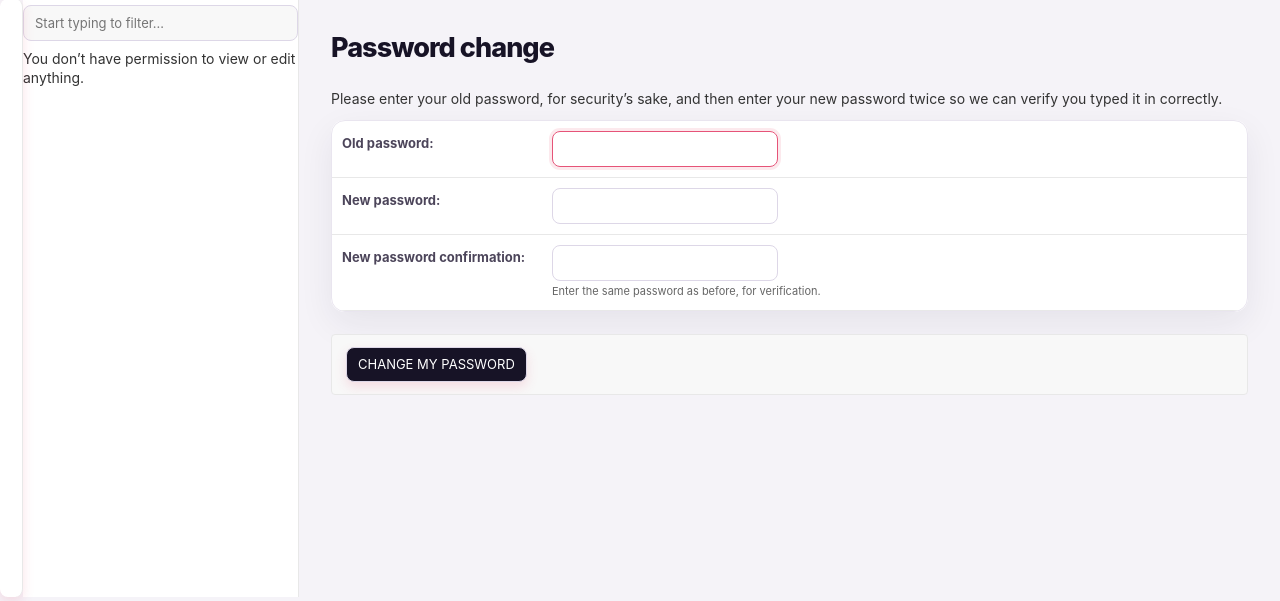
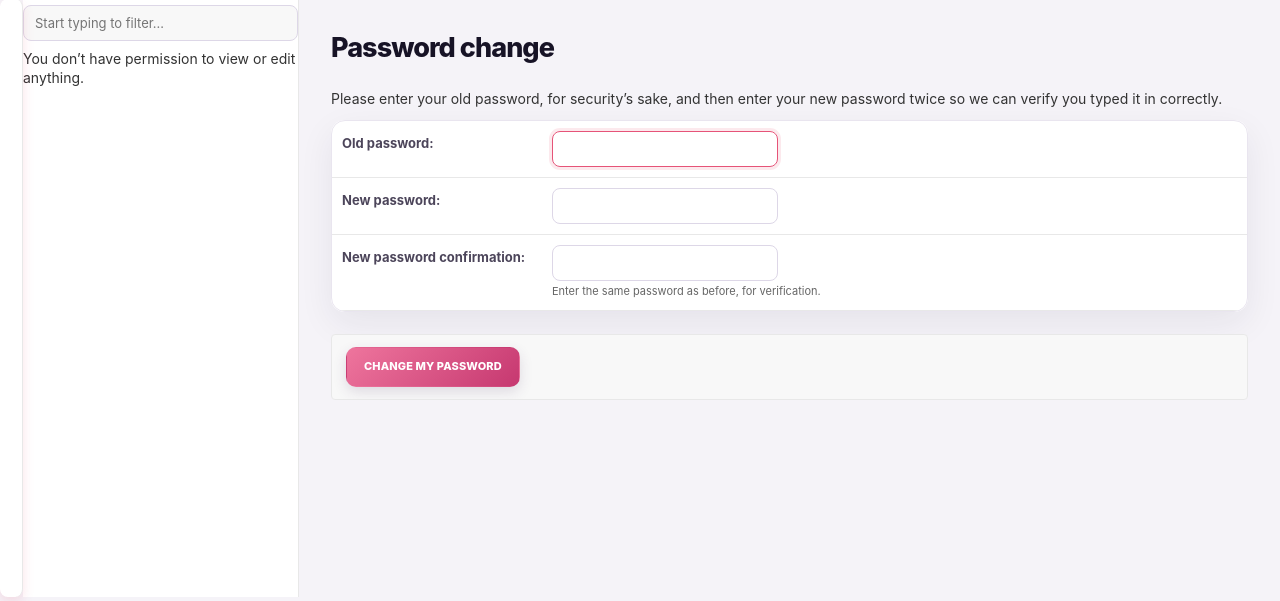
Before and after one commit to ThembelaniProject/voting, a Django app: a page that uses templates/admin/base_site.html in a window 1280 px wide. Shown: the part 114-715 px from the top of the page. Run offline with Django 5.2, Linux system fonts and the light colour scheme; the visitor is signed in with stand-in values (Sample User, id 1).

Commit message:
Polish admin buttons with clear colors and readable labels

```diff
--- a/static/css/admin.css
+++ b/static/css/admin.css
@@ -355,3 +355,130 @@ body.app-competition.model-competition.change-list .paginator{padding:14px 4px}
   #changelist .actions button,
   #changelist .actions input[type=submit]{width:100%}
 }
+
+
+/* Pheli FM admin buttons: solid surfaces, clear labels and reliable stacking */
+body .submit-row,
+body #changelist .actions,
+body .object-tools,
+body .related-widget-wrapper {
+  isolation:isolate;
+}
+body #content a.button,
+body #content button,
+body #content input[type=submit],
+body #content input[type=button],
+body #content .submit-row input,
+body #content .object-tools a,
+body #content .addlink,
+body #content .changelink,
+body #content .deletelink,
+body #content .historylink,
+body #content .viewlink,
+body #content .related-widget-wrapper-link,
+body #changelist .actions button,
+body #changelist .actions input[type=submit] {
+  position:relative!important;
+  z-index:3!important;
+  display:inline-flex!important;
+  align-items:center!important;
+  justify-content:center!important;
+  gap:7px!important;
+  min-height:40px!important;
+  padding:10px 17px!important;
+  border:1px solid transparent!important;
+  border-radius:10px!important;
+  background:#68408d!important;
+  background-image:linear-gradient(135deg,#8053a7 0%,#593477 100%)!important;
+  color:#fff!important;
+  -webkit-text-fill-color:#fff!important;
+  font-family:Inter,"Segoe UI",Arial,sans-serif!important;
+  font-size:11px!important;
+  font-weight:800!important;
+  line-height:1.25!important;
+  letter-spacing:.01em!important;
+  text-align:center!important;
+  text-decoration:none!important;
+  text-shadow:none!important;
+  white-space:normal!important;
+  opacity:1!important;
+  visibility:visible!important;
+  box-shadow:0 5px 13px #49305e25!important;
+  cursor:pointer!important;
+  transition:transform .18s ease,box-shadow .18s ease,filter .18s ease!important;
+}
+body #content a.button:hover,
+body #content button:hover,
+body #content input[type=submit]:hover,
+body #content input[type=button]:hover,
+body #content .submit-row input:hover,
+body #content .object-tools a:hover,
+body #content .addlink:hover,
+body #content .changelink:hover,
+body #content .deletelink:hover,
+body #content .historylink:hover,
+body #content .viewlink:hover,
+body #content .related-widget-wrapper-link:hover,
+body #changelist .actions button:hover,
+body #changelist .actions input[type=submit]:hover {
+  filter:brightness(1.08)!important;
+  transform:translateY(-1px);
+  box-shadow:0 8px 18px #49305e35!important;
+  color:#fff!important;
+  -webkit-text-fill-color:#fff!important;
+}
+body #content a.button:focus-visible,
+body #content button:focus-visible,
+body #content input[type=submit]:focus-visible,
+body #content .object-tools a:focus-visible {
+  outline:3px solid #e8b3cf!important;
+  outline-offset:3px!important;
+}
+body #content .submit-row input.default,
+body #content input.default,
+body #content .object-tools a.addlink,
+body #content .addlink {
+  background:#d94f7d!important;
+  background-image:linear-gradient(135deg,#ee759d 0%,#c63870 100%)!important;
+  color:#fff!important;
+  -webkit-text-fill-color:#fff!important;
+}
+body #content .deletelink,
+body #content .deletelink-box a {
+  background:#fff!important;
+  background-image:none!important;
+  border-color:#f0cbd5!important;
+  color:#b52e50!important;
+  -webkit-text-fill-color:#b52e50!important;
+  box-shadow:none!important;
+}
+body #content .deletelink:hover,
+body #content .deletelink-box a:hover {
+  background:#fff0f3!important;
+  color:#a51f42!important;
+  -webkit-text-fill-color:#a51f42!important;
+}
+/* Keep button captions above nearby decorative elements; never let labels bleed through. */
+body #content .submit-row input,
+body #content .object-tools a,
+body #content .actions button,
+body #content .actions input[type=submit] {
+  overflow:hidden!important;
+  isolation:isolate;
+  text-decoration:none!important;
+}
+body #content .submit-row input::before,
+body #content .submit-row input::after,
+body #content .object-tools a::before,
+body #content .object-tools a::after,
+body #content .actions button::before,
+body #content .actions button::after {
+  pointer-events:none;
+}
+@media(max-width:700px){
+  body #content .submit-row{gap:8px!important}
+  body #content .submit-row input,
+  body #content .object-tools a,
+  body #changelist .actions button,
+  body #changelist .actions input[type=submit]{min-height:42px!important}
+}
```
